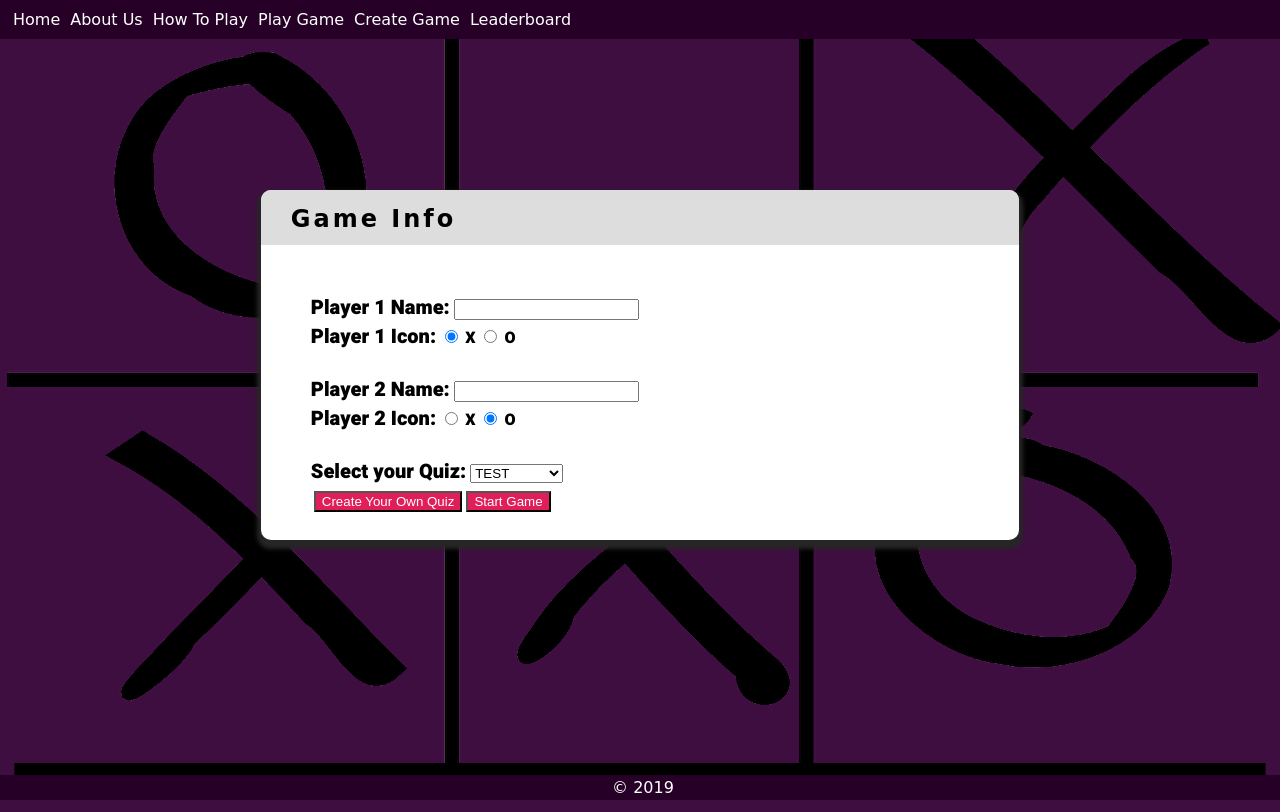
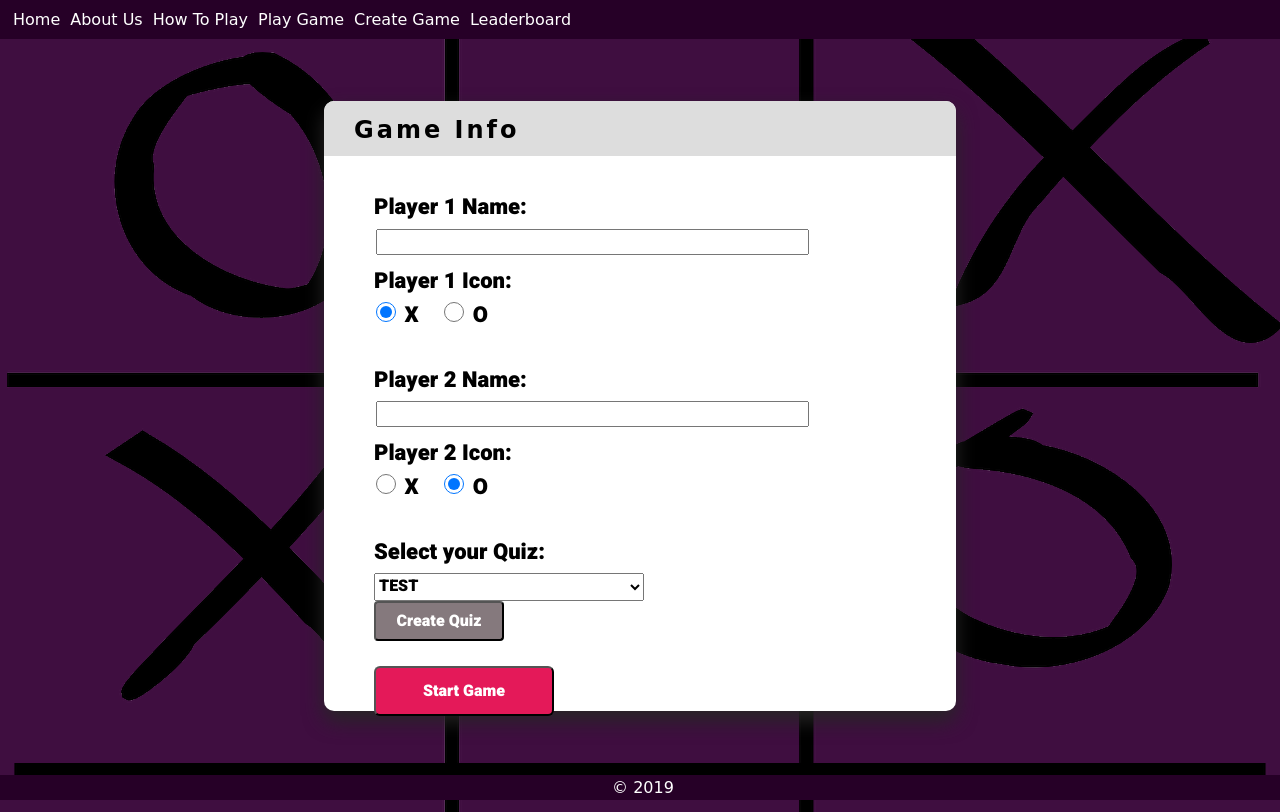
Before and after one commit to devonhackley/ticTacQuiz, a plain HTML site: page gamestart.html in a window 1280 px wide. Drawn offline with Linux system fonts and the light colour scheme; a web font is replaced by a local one.

Commit message:
adding styles

```diff
--- a/css/style.css
+++ b/css/style.css
@@ -52,6 +52,9 @@ header a {
   font-family: 'Galindo', cursive;
   padding: 3px;
 }
+button {
+  cursor: pointer;
+}
 
 header a:hover {
   color:#00FF00;
@@ -73,10 +76,11 @@ main {
   /* #00FF00; */
 }
 #game-menu {
-  width: 25%;
+  width: 30%;
   height: 300px;
-  background: #fff;
-  margin: 0 auto;
+  margin: 30px auto 0px;
+  box-shadow: 0 10px 20px 0 rgba(39, 38, 38,2);
+  transition: 0.6s;
 }
 #game-menu form {
   width: 100%;
@@ -86,13 +90,20 @@ main {
 
 #howToPlayButton, #playButton,  #createGameButton {
   width: 100%;
-  line-height: 96px;
+  line-height: 80px;
   font-size: 16px;
   font-family: 'Galindo', cursive;
+  box-shadow: 0px 6px #999;
 }
-form button:hover{
+
+#game-menu form button:hover{
   background: #00FF00;
   color: rgb(50, 10, 51);
+}
+#game-menu form button:active {
+  background-color: #00FF00;
+  box-shadow: 0 3px rgb(187, 173, 173);
+  transform: translateY(4px);
 }
 form button:focus{
   outline: none;
@@ -129,12 +140,13 @@ form button:focus{
 
 /******************* GameStart CSS *****************/
 #game-start {
-  width: 60%;
-  height: 350px;
+  width: 50%;
+  height: 610px;
   background: #fff;
-  margin: 15% auto;
+  margin: 8% auto;
   border-radius: 10px;
-  box-shadow:0px 5px 4px 4px rgb(39, 38, 38);
+  box-shadow: 0 10px 20px 0 rgba(39, 38, 38,2);
+  transition: 0.6s;
   font-family: 'Heebo', sans-serif;
 }
 #game-start h2 {
@@ -148,25 +160,88 @@ form button:focus{
   border-top-left-radius: 10px;
 }
 #gameStartForm {
-  width: 85%;
+  width: 65%;
   margin-left: 50px;
-  margin-top: 28px;
+  margin-top: 15px;
+  font-size: 22px;
 }
 
 #gameStartForm label {
-  font-size: 20px;
+  margin-bottom: 10px;
 }
-#gameStartForm button {
-  background: #e01e5a;
+#gameStartForm input {
+  margin-left: 2px;
+  margin-bottom: 10px;
+  width: 425px;
+  height: 20px;
+}
+#gameStartForm select {
+  width: 270px;
+  font-family: 'Heebo', sans-serif;
+  font-size: 16px;
+  margin-right: 30px;
+  cursor: pointer;
+}
+#gameStartForm select:focus {
+  text-decoration: none;
+  outline: none;
+}
+#gameStartForm input[type="radio"] {
+  position: relative;
+  cursor: pointer;
+  font-size: 22px;
+  width: 20px;
+  margin-top: 5px;
+}
+#playerOneIcon > label:nth-child(4){
+  margin-right: 18px;
+  /* font-size: 18px; */
+}
+#playerTwoIcon > label:nth-child(4){
+  margin-right: 18px;
+  /* font-size: 18px; */
+}
+#create-quiz-btn {
+  width: 130px;
+  height: 40px;
+  font-size: 16px;
+  border-radius: 4px;
+  font-family: 'Heebo', sans-serif;
+  background: #85797d;
   color: #fff;
 }
-#button-container  {
-  padding: 3px;
+#create-quiz-btn:active {
+  background-color: rgb(29, 26, 27);
+  box-shadow: 0 5px #666;
+  transform: translateY(4px);
+}
+#button-container button {
+  margin-top: 10px;
+  width: 180px;
+  height: 50px;
+  border-radius: 6px;
+  font-family: 'Heebo', sans-serif;
 }
 
-#gameStartForm button:hover {
-  background: #00FF00;
-  color:#000;
+#button-container button {
+  background: #e41959;
+  color: #fff;
+  font-size: 16px;
+  display: inline;
+}
+#button-container  {
+  margin-top: 15px;
+  width: 100%;
+}
+
+#button-container button:hover {
+  background: rgb(149, 0, 32);
+  color:#fff;
+}
+#button-container button:active {
+  background-color: rgb(149, 0, 32);
+  box-shadow: 0 5px rgb(98, 58, 58);
+  transform: translateY(4px);
 }
 
 /******************* Create Quiz CSS *****************/
--- a/gamestart.html
+++ b/gamestart.html
@@ -22,26 +22,35 @@
         <h2>Game Info</h2>
         <form id="gameStartForm" action="play.html">
             <label for="playerOneName">Player 1 Name:</label>
+            <br>
             <input type="text" name="playerOne" required>
             <div id="playerOneIcon">
                 <label for="playerOneName">Player 1 Icon:</label>
-                <input id="playerOneIconX"name="playerOneIcon" type="radio" value="X" checked> X
-                <input id="playerOneIconO"name="playerOneIcon" type="radio" value="O"> O
+                <br>
+                <input id="playerOneIconX"name="playerOneIcon" type="radio" value="X" checked>
+                <label for="playerOneIconX">X</label>
+                <input id="playerOneIconO"name="playerOneIcon" type="radio" value="O">
+                <label for="playerOneIconO">O</label>
             </div>
             <br>
             <label for="playerTwoName">Player 2 Name:</label>
+            <br>
             <input type="text" name="playerTwo" required>
             <div id="playerTwoIcon">
                 <label for="playerOneName">Player 2 Icon:</label>
-                <input id="playerTwoIconX" name="playerTwoIcon" type="radio" value="X"> X
-                <input id="playerTwoIconO" name="playerTwoIcon" type="radio" value="O"checked> O
+                <br>
+                <input id="playerTwoIconX" name="playerTwoIcon" type="radio" value="X">
+                <label for="playerTwoeIconX">X</label>
+                <input id="playerTwoIconO" name="playerTwoIcon" type="radio" value="O"checked>
+                <label for="playerTwoIconO">O</label>
             </div>
             <br>
 
             <label for="quizSelection">Select your Quiz:</label>
+            <br>
             <select id="questionsSelection"></select>
+            <button id="create-quiz-btn" onclick="location.href='./createquiz.html'" id="quizCreateBtn">Create Quiz</button>
             <div id="button-container">
-                <button onclick="location.href='./createquiz.html'" id="quizCreateBtn">Create Your Own Quiz</button>
                 <button id="gameStartFormButton" value="Start Game"> Start Game</button>
             </div>
         </form>
```
Also changed, not shown: index.html (+0 -3 lines).
